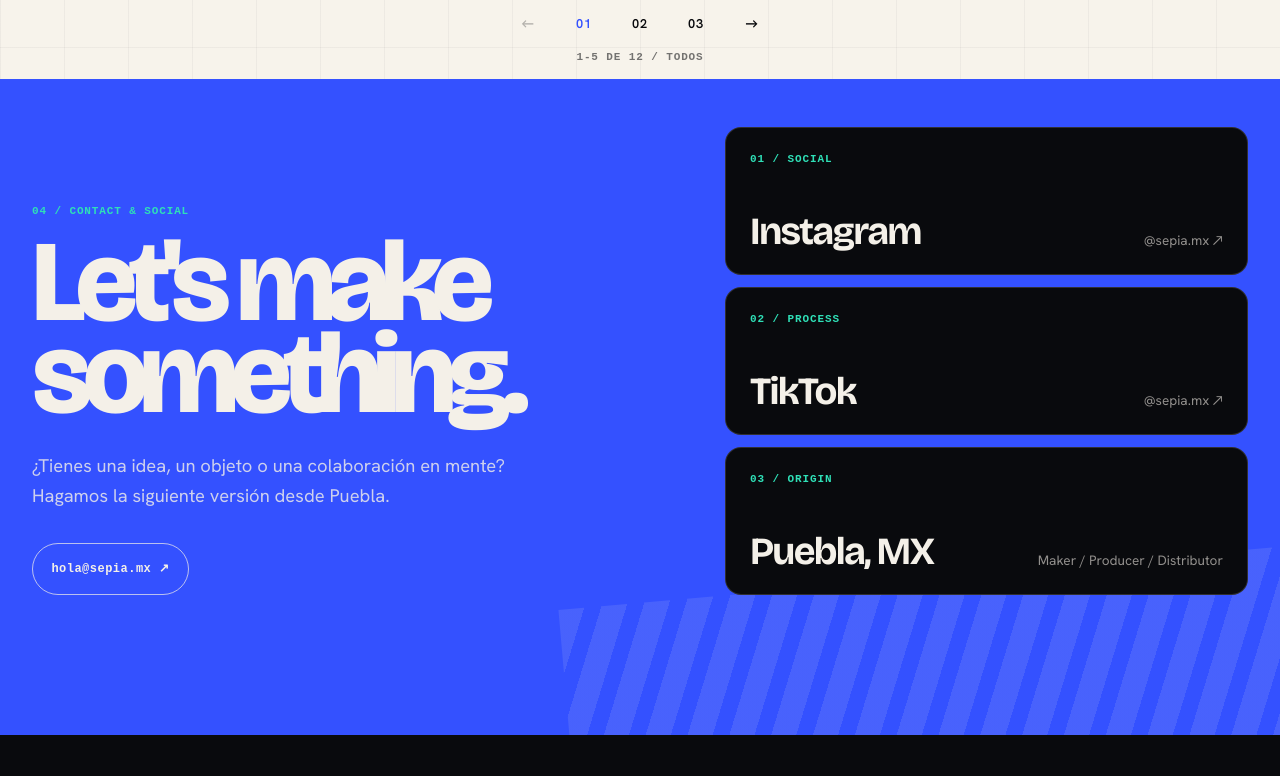
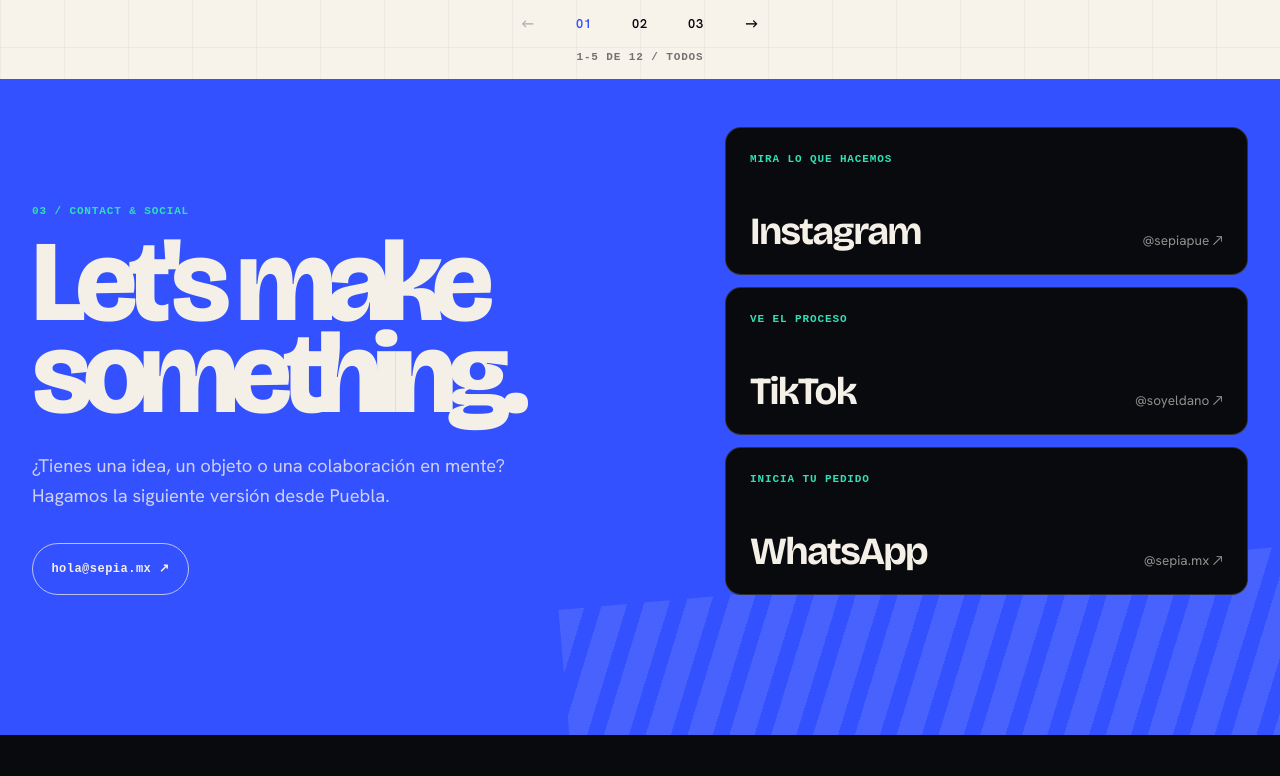
Before and after one commit to daniel-perez-coa/sepia-web, a website built with Vite: page index.html in a window 1280 px wide. Shown: the part 1521-2297 px from the top of the page. Built offline with nearby package versions, Linux system fonts and the light colour scheme; a web font is replaced by a local one.

Commit message:
Allow per-card social links and handles

```diff
--- a/index.html
+++ b/index.html
@@ -268,33 +268,33 @@
       <section class="contact section page-view" id="contacto" aria-labelledby="contact-title" data-page-view data-header-mode="hidden">
         <div class="container contact__grid">
           <div class="contact__intro" data-reveal>
-            <p class="eyebrow">04 / CONTACT & SOCIAL</p>
+            <p class="eyebrow">03 / CONTACT & SOCIAL</p>
             <h2 id="contact-title">Let's make<br />something.</h2>
             <p>
               ¿Tienes una idea, un objeto o una colaboración en mente? Hagamos la
               siguiente versión desde Puebla.
             </p>
-            <a class="contact__email" href="mailto:hola@sepia.mx" data-contact-email>
-              hola@sepia.mx ↗
+            <a class="contact__email" href="sepia.design.mx@gmail.com" data-contact-email>
+              sepia.design.mx@gmail.com
             </a>
           </div>
 
           <div class="social-list" aria-label="Redes sociales" data-reveal>
-            <a href="https://www.instagram.com/sepia.mx" target="_blank" rel="noreferrer" data-social="instagram">
-              <span class="meta">01 / SOCIAL</span>
+            <a href="https://www.instagram.com/sepiapue/" target="_blank" rel="noreferrer" data-social="instagram" data-social-url="https://www.instagram.com/sepiapue/" data-social-handle="@sepiapue">
+              <span class="meta">MIRA LO QUE HACEMOS</span>
               <strong>Instagram</strong>
+              <span data-social-label>@sepiapue</span>
+            </a>
+            <a href="https://www.tiktok.com/@soyeldano" target="_blank" rel="noreferrer" data-social="tiktok" data-social-url="https://www.tiktok.com/@soyeldano" data-social-handle="@soyeldano">
+              <span class="meta">VE EL PROCESO</span>
+              <strong>TikTok</strong>
+              <span data-social-label>@soyeldano</span>
+            </a>
+            <a href="https://www.tiktok.com/@sepia.mx" target="_blank" rel="noreferrer" data-social="tiktok" data-social-url="https://www.tiktok.com/@sepia.mx" data-social-handle="@sepia.mx">
+              <span class="meta">INICIA TU PEDIDO</span>
+              <strong>WhatsApp</strong>
               <span data-social-label>@sepia.mx ↗</span>
             </a>
-            <a href="https://www.tiktok.com/@sepia.mx" target="_blank" rel="noreferrer" data-social="tiktok">
-              <span class="meta">02 / PROCESS</span>
-              <strong>TikTok</strong>
-              <span data-social-label>@sepia.mx ↗</span>
-            </a>
-            <div class="social-list__location">
-              <span class="meta">03 / ORIGIN</span>
-              <strong>Puebla, MX</strong>
-              <span>Maker / Producer / Distributor</span>
-            </div>
           </div>
         </div>
         <a class="return-top return-top--contact" href="#inicio" aria-label="Volver al inicio" data-return-top data-return-view="contacto">↑</a>
--- a/src/js/main.js
+++ b/src/js/main.js
@@ -194,9 +194,9 @@
 document.querySelectorAll('[data-social]').forEach((link) => {
   const social = siteConfig.socials[link.dataset.social];
   if (!social) return;
-  link.href = social.url;
+  link.href = link.dataset.socialUrl || social.url;
   const label = link.querySelector('[data-social-label]');
-  if (label) label.textContent = `${social.label} ↗`;
+  if (label) label.textContent = `${link.dataset.socialHandle || social.label} ↗`;
 });
 
 document.querySelectorAll('[data-current-year]').forEach((element) => {
```
